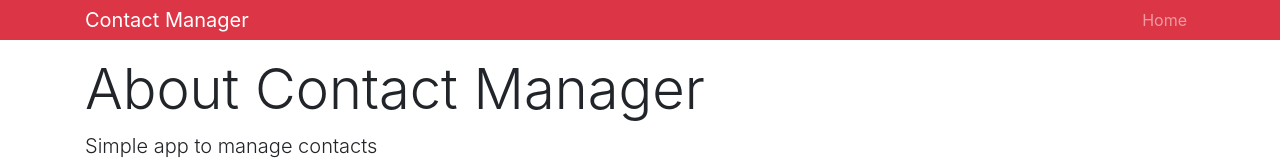
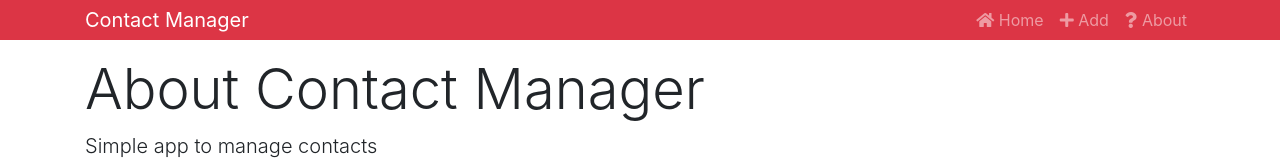
Before and after one commit to drewatienza/contact-manager, a React (Create React App) app: page /about in a window 1280 px wide. Shown: the top 160 px of the page. Built offline with nearby package versions, Linux system fonts and the light colour scheme.

Commit message:
links, params, and redirect

```diff
--- a/src/components/contacts/AddContacts.js
+++ b/src/components/contacts/AddContacts.js
@@ -46,6 +46,8 @@
       phone: '',
       errors: {}
     });
+
+    this.props.history.push('/');
   };
 
   onChange = (e) => this.setState({ [e.target.name]: e.target.value })
--- a/src/components/layout/Header.js
+++ b/src/components/layout/Header.js
@@ -1,5 +1,6 @@
 import React from 'react';
 import PropTypes from 'prop-types';
+import { Link } from 'react-router-dom';
 
 const Header = (props) => {
   const { branding } = props;
@@ -10,9 +11,19 @@
         <div>
           <ul className="navbar-nav mr-auto">
             <li className="nav-item">
-              <a href="/" className="nav-link">
-                Home
-              </a>
+              <Link to="/" className="nav-link">
+                <i className="fas fa-home"></i> Home
+              </Link>
+            </li>
+            <li className="nav-item">
+              <Link to="/contact/add" className="nav-link">
+                <i className="fas fa-plus"></i> Add
+              </Link>
+            </li>
+            <li className="nav-item">
+              <Link to="/about" className="nav-link">
+                <i className="fas fa-question"></i> About
+              </Link>
             </li>
           </ul>
         </div>
```
